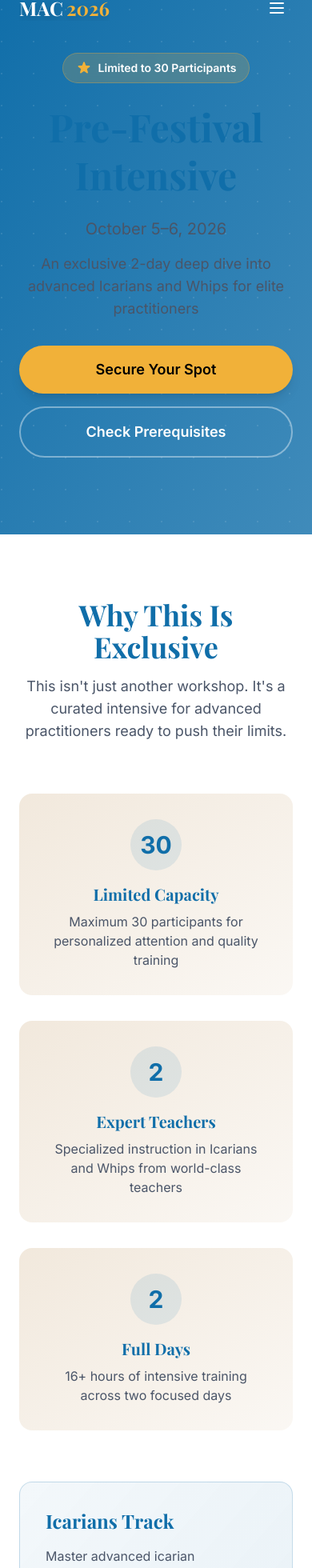
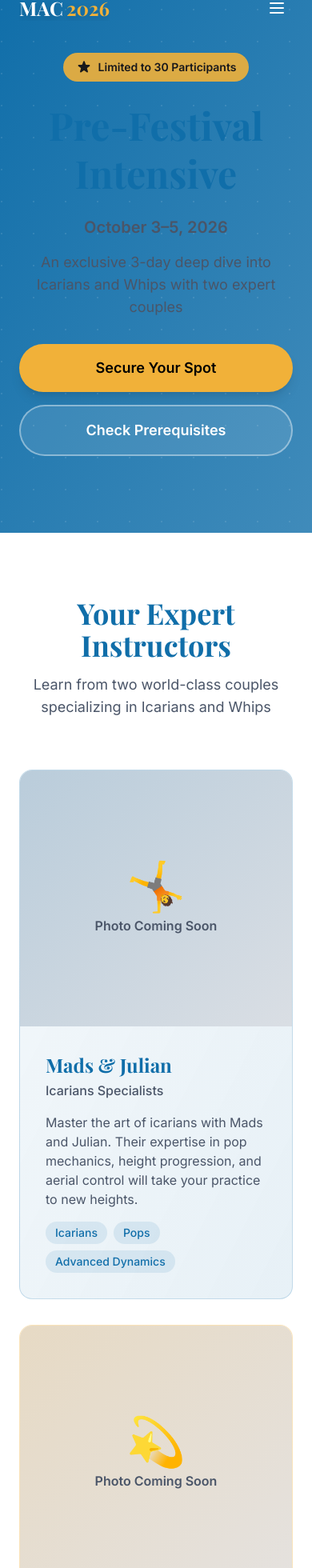
Before and after one commit to GloryFlory/mac-website, a Next.js app: page /pre-fest in a window 390 px wide. Shown: the part 30-1990 px from the top of the page at 80% size. Built offline with nearby package versions, Linux system fonts and the light colour scheme; a web font is replaced by a local one.

Commit message:
Enhance Pre-Fest page: update pricing dates, improve accommodation section, add Double Up Acro teachers

```diff
--- a/app/pre-fest/page.tsx
+++ b/app/pre-fest/page.tsx
@@ -1,10 +1,11 @@
 import type { Metadata } from 'next';
 import Button from '../components/Button';
 import Reveal from '../components/Reveal';
+import Image from 'next/image';
 
 export const metadata: Metadata = {
   title: "Pre-Festival Intensive 2026 | MAC",
-  description: "An exclusive 2-day intensive focusing on Icarians and Whips before MAC 2026. Limited to 30 advanced practitioners. Oct 5-6, 2026.",
+  description: "An exclusive 3-day intensive focusing on Icarians and Whips before MAC 2026. Limited to 30 intermediate/advanced practitioners. Oct 3-5, 2026.",
   robots: {
     index: false,
     follow: false,
@@ -27,11 +28,11 @@ export default function PreFestPage() {
         <div className="max-w-4xl mx-auto text-center relative z-10">
           <Reveal>
             {/* Exclusive Badge */}
-            <div className="inline-flex items-center gap-2 px-4 py-2 bg-brand-sun/20 backdrop-blur-sm rounded-full mb-6 border border-brand-sun/30">
-              <svg className="w-5 h-5 text-brand-sun" fill="currentColor" viewBox="0 0 20 20">
+            <div className="inline-flex items-center gap-2 px-4 py-2 bg-brand-sun/90 backdrop-blur-sm rounded-full mb-6">
+              <svg className="w-5 h-5 text-zinc-900" fill="currentColor" viewBox="0 0 20 20">
                 <path d="M9.049 2.927c.3-.921 1.603-.921 1.902 0l1.07 3.292a1 1 0 00.95.69h3.462c.969 0 1.371 1.24.588 1.81l-2.8 2.034a1 1 0 00-.364 1.118l1.07 3.292c.3.921-.755 1.688-1.54 1.118l-2.8-2.034a1 1 0 00-1.175 0l-2.8 2.034c-.784.57-1.838-.197-1.539-1.118l1.07-3.292a1 1 0 00-.364-1.118L2.98 8.72c-.783-.57-.38-1.81.588-1.81h3.461a1 1 0 00.951-.69l1.07-3.292z" />
               </svg>
-              <span className="text-white font-semibold text-sm">Limited to 30 Participants</span>
+              <span className="text-zinc-900 font-semibold text-sm">Limited to 30 Participants</span>
             </div>
           </Reveal>
 
@@ -42,11 +43,11 @@ export default function PreFestPage() {
           </Reveal>
 
           <Reveal delay={0.2}>
-            <p className="text-xl sm:text-2xl text-white/90 mb-4">
-              October 5–6, 2026
+            <p className="text-xl sm:text-2xl text-brand-sun font-semibold mb-4">
+              October 3–5, 2026
             </p>
-            <p className="text-lg sm:text-xl text-white/80 max-w-2xl mx-auto mb-8">
-              An exclusive 2-day deep dive into advanced Icarians and Whips for elite practitioners
+            <p className="text-lg sm:text-xl text-white/90 max-w-2xl mx-auto mb-8">
+              An exclusive 3-day deep dive into Icarians and Whips with two expert couples
             </p>
           </Reveal>
 
@@ -63,7 +64,7 @@ export default function PreFestPage() {
                 href="#prerequisites"
                 variant="secondary"
                 size="lg"
-                className="text-white border-white/40 hover:bg-white/10"
+                className="bg-white/10 text-white border-white/40 hover:bg-white/20"
               >
                 Check Prerequisites
               </Button>
@@ -72,109 +73,76 @@ export default function PreFestPage() {
         </div>
       </section>
 
-      {/* What Makes This Special */}
+      {/* Teachers Section - RIGHT AFTER HERO */}
       <section className="py-20 sm:py-24 px-6 bg-white">
         <div className="max-w-6xl mx-auto">
           <Reveal>
             <div className="text-center mb-16">
               <h2 className="font-serif text-4xl sm:text-5xl font-bold text-brand-sea mb-4">
-                Why This Is Exclusive
+                Your Expert Instructors
               </h2>
               <p className="text-lg text-zinc-600 max-w-2xl mx-auto">
-                This isn't just another workshop. It's a curated intensive for advanced practitioners ready to push their limits.
+                Learn from two world-class couples specializing in Icarians and Whips
               </p>
             </div>
           </Reveal>
 
-          <div className="grid md:grid-cols-3 gap-8 mb-16">
+          <div className="grid md:grid-cols-2 gap-8 lg:gap-12">
+            {/* Mads & Julian - Icarians */}
             <Reveal delay={0.1}>
-              <div className="text-center p-8 bg-gradient-to-br from-brand-sand/30 to-brand-sand/10 rounded-2xl">
-                <div className="w-16 h-16 mx-auto mb-4 bg-brand-sea/10 rounded-full flex items-center justify-center">
-                  <span className="text-3xl font-bold text-brand-sea">30</span>
+              <div className="bg-gradient-to-br from-brand-sea/5 to-brand-sea/10 rounded-2xl overflow-hidden border border-brand-sea/20">
+                <div className="relative h-80 bg-zinc-200">
+                  {/* Placeholder for teacher photo */}
+                  <div className="absolute inset-0 flex items-center justify-center bg-gradient-to-br from-brand-sea/20 to-brand-sea/5">
+                    <div className="text-center">
+                      <div className="text-6xl mb-2">🤸</div>
+                      <p className="text-brand-sea font-semibold">Photo Coming Soon</p>
+                    </div>
+                  </div>
                 </div>
-                <h3 className="text-xl font-bold text-brand-sea mb-2">Limited Capacity</h3>
-                <p className="text-zinc-600">Maximum 30 participants for personalized attention and quality training</p>
+                <div className="p-8">
+                  <div className="mb-4">
+                    <h3 className="text-2xl font-bold text-brand-sea mb-1">Mads & Julian</h3>
+                    <p className="text-brand-sea/70 font-medium">Icarians Specialists</p>
+                  </div>
+                  <p className="text-zinc-700 mb-4">
+                    Master the art of icarians with Mads and Julian. Their expertise in pop mechanics, height progression, and aerial control will take your practice to new heights.
+                  </p>
+                  <div className="flex flex-wrap gap-2">
+                    <span className="px-3 py-1 bg-brand-sea/10 text-brand-sea text-sm rounded-full font-medium">Icarians</span>
+                    <span className="px-3 py-1 bg-brand-sea/10 text-brand-sea text-sm rounded-full font-medium">Pops</span>
+                    <span className="px-3 py-1 bg-brand-sea/10 text-brand-sea text-sm rounded-full font-medium">Advanced Dynamics</span>
+                  </div>
+                </div>
               </div>
             </Reveal>
 
+            {/* Duo Liquen - Whips */}
             <Reveal delay={0.2}>
-              <div className="text-center p-8 bg-gradient-to-br from-brand-sand/30 to-brand-sand/10 rounded-2xl">
-                <div className="w-16 h-16 mx-auto mb-4 bg-brand-sea/10 rounded-full flex items-center justify-center">
-                  <span className="text-3xl font-bold text-brand-sea">2</span>
+              <div className="bg-gradient-to-br from-brand-sun/5 to-brand-sun/10 rounded-2xl overflow-hidden border border-brand-sun/30">
+                <div className="relative h-80 bg-zinc-200">
+                  {/* Placeholder for teacher photo */}
+                  <div className="absolute inset-0 flex items-center justify-center bg-gradient-to-br from-brand-sun/20 to-brand-sun/5">
+                    <div className="text-center">
+                      <div className="text-6xl mb-2">💫</div>
+                      <p className="text-brand-sea font-semibold">Photo Coming Soon</p>
+                    </div>
+                  </div>
                 </div>
-                <h3 className="text-xl font-bold text-brand-sea mb-2">Expert Teachers</h3>
-                <p className="text-zinc-600">Specialized instruction in Icarians and Whips from world-class teachers</p>
-              </div>
-            </Reveal>
-
-            <Reveal delay={0.3}>
-              <div className="text-center p-8 bg-gradient-to-br from-brand-sand/30 to-brand-sand/10 rounded-2xl">
-                <div className="w-16 h-16 mx-auto mb-4 bg-brand-sea/10 rounded-full flex items-center justify-center">
-                  <span className="text-3xl font-bold text-brand-sea">2</span>
+                <div className="p-8">
+                  <div className="mb-4">
+                    <h3 className="text-2xl font-bold text-brand-sea mb-1">Pauli & Nacho</h3>
+                    <p className="text-brand-sea/70 font-medium">Duo Liquen • Whips & Whip-Pops</p>
+                  </div>
+                  <p className="text-zinc-700 mb-4">
+                    Dive deep into whips and whip-pops with Duo Liquen. Their refined technique and creative approach will elevate your dynamic skills and flow.
+                  </p>
+                  <div className="flex flex-wrap gap-2">
+                    <span className="px-3 py-1 bg-brand-sun/20 text-brand-sea text-sm rounded-full font-medium">Whips</span>
+                    <span className="px-3 py-1 bg-brand-sun/20 text-brand-sea text-sm rounded-full font-medium">Whip-Pops</span>
+                    <span className="px-3 py-1 bg-brand-sun/20 text-brand-sea text-sm rounded-full font-medium">Flow</span>
+                  </div>
                 </div>
-                <h3 className="text-xl font-bold text-brand-sea mb-2">Full Days</h3>
-                <p className="text-zinc-600">16+ hours of intensive training across two focused days</p>
-              </div>
-            </Reveal>
-          </div>
-
-          {/* Focus Areas */}
-          <div className="grid md:grid-cols-2 gap-8">
-            <Reveal delay={0.1}>
-              <div className="bg-gradient-to-br from-brand-sea/5 to-brand-sea/10 p-8 rounded-2xl border border-brand-sea/20">
-                <h3 className="text-2xl font-bold text-brand-sea mb-4">Icarians Track</h3>
-                <p className="text-zinc-700 mb-4">
-                  Master advanced icarian techniques, refine your pop mechanics, and explore creative sequences with precision coaching.
-                </p>
-                <ul className="space-y-2 text-zinc-600">
-                  <li className="flex items-start gap-2">
-                    <svg className="w-5 h-5 text-brand-sea mt-0.5 flex-shrink-0" fill="currentColor" viewBox="0 0 20 20">
-                      <path fillRule="evenodd" d="M10 18a8 8 0 100-16 8 8 0 000 16zm3.707-9.293a1 1 0 00-1.414-1.414L9 10.586 7.707 9.293a1 1 0 00-1.414 1.414l2 2a1 1 0 001.414 0l4-4z" clipRule="evenodd" />
-                    </svg>
-                    <span>Advanced pop mechanics and catch techniques</span>
-                  </li>
-                  <li className="flex items-start gap-2">
-                    <svg className="w-5 h-5 text-brand-sea mt-0.5 flex-shrink-0" fill="currentColor" viewBox="0 0 20 20">
-                      <path fillRule="evenodd" d="M10 18a8 8 0 100-16 8 8 0 000 16zm3.707-9.293a1 1 0 00-1.414-1.414L9 10.586 7.707 9.293a1 1 0 00-1.414 1.414l2 2a1 1 0 001.414 0l4-4z" clipRule="evenodd" />
-                    </svg>
-                    <span>Complex transitions and sequence building</span>
-                  </li>
-                  <li className="flex items-start gap-2">
-                    <svg className="w-5 h-5 text-brand-sea mt-0.5 flex-shrink-0" fill="currentColor" viewBox="0 0 20 20">
-                      <path fillRule="evenodd" d="M10 18a8 8 0 100-16 8 8 0 000 16zm3.707-9.293a1 1 0 00-1.414-1.414L9 10.586 7.707 9.293a1 1 0 00-1.414 1.414l2 2a1 1 0 001.414 0l4-4z" clipRule="evenodd" />
-                    </svg>
-                    <span>Height progression and aerial control</span>
-                  </li>
-                </ul>
-              </div>
-            </Reveal>
-
-            <Reveal delay={0.2}>
-              <div className="bg-gradient-to-br from-brand-sun/5 to-brand-sun/10 p-8 rounded-2xl border border-brand-sun/30">
-                <h3 className="text-2xl font-bold text-brand-sea mb-4">Whips & Whip-Pops Track</h3>
-                <p className="text-zinc-700 mb-4">
-                  Perfect your whip technique, explore creative whip-pop combinations, and build dynamic sequences with fluidity.
-                </p>
-                <ul className="space-y-2 text-zinc-600">
-                  <li className="flex items-start gap-2">
-                    <svg className="w-5 h-5 text-brand-sea mt-0.5 flex-shrink-0" fill="currentColor" viewBox="0 0 20 20">
-                      <path fillRule="evenodd" d="M10 18a8 8 0 100-16 8 8 0 000 16zm3.707-9.293a1 1 0 00-1.414-1.414L9 10.586 7.707 9.293a1 1 0 00-1.414 1.414l2 2a1 1 0 001.414 0l4-4z" clipRule="evenodd" />
-                    </svg>
-                    <span>Biomechanics of effective whipping</span>
-                  </li>
-                  <li className="flex items-start gap-2">
-                    <svg className="w-5 h-5 text-brand-sea mt-0.5 flex-shrink-0" fill="currentColor" viewBox="0 0 20 20">
-                      <path fillRule="evenodd" d="M10 18a8 8 0 100-16 8 8 0 000 16zm3.707-9.293a1 1 0 00-1.414-1.414L9 10.586 7.707 9.293a1 1 0 00-1.414 1.414l2 2a1 1 0 001.414 0l4-4z" clipRule="evenodd" />
-                    </svg>
-                    <span>Creative whip-pop combinations and flows</span>
-                  </li>
-                  <li className="flex items-start gap-2">
-                    <svg className="w-5 h-5 text-brand-sea mt-0.5 flex-shrink-0" fill="currentColor" viewBox="0 0 20 20">
-                      <path fillRule="evenodd" d="M10 18a8 8 0 100-16 8 8 0 000 16zm3.707-9.293a1 1 0 00-1.414-1.414L9 10.586 7.707 9.293a1 1 0 00-1.414 1.414l2 2a1 1 0 001.414 0l4-4z" clipRule="evenodd" />
-                    </svg>
-                    <span>Advanced variations and stylistic elements</span>
-                  </li>
-                </ul>
               </div>
             </Reveal>
           </div>
@@ -190,7 +158,7 @@ export default function PreFestPage() {
                 Prerequisites
               </h2>
               <p className="text-lg text-zinc-600 max-w-2xl mx-auto">
-                This intensive is designed for advanced practitioners. Please ensure you meet these requirements before registering.
+                This intensive is designed for intermediate/advanced practitioners. Please ensure you meet these requirements before registering.
               </p>
             </div>
           </Reveal>
@@ -281,12 +249,86 @@ export default function PreFestPage() {
 
       {/* Accommodation & Logistics */}
       <section className="py-20 sm:py-24 px-6 bg-white">
-        <div className="max-w-4xl mx-auto">
+        <div className="max-w-6xl mx-auto">
           <Reveal>
             <div className="text-center mb-12">
               <h2 className="font-serif text-4xl sm:text-5xl font-bold text-brand-sea mb-4">
-                Accommodation & Logistics
+                Accommodation & Venue
               </h2>
+              <p className="text-lg text-zinc-600 max-w-2xl mx-auto">
+                Stay at Malta's premier 4-star resort with everything included
+              </p>
+            </div>
+          </Reveal>
+
+          {/* Hotel Highlight */}
+          <Reveal delay={0.1}>
+            <div className="bg-gradient-to-br from-brand-sand/20 to-brand-sand/10 rounded-2xl p-8 mb-8 border-2 border-brand-sand/30">
+              <div className="grid md:grid-cols-2 gap-8 items-center">
+                <div>
+                  <div className="inline-flex items-center gap-2 px-4 py-2 bg-brand-sun/10 rounded-full mb-4">
+                    <svg className="w-5 h-5 text-brand-sea" fill="currentColor" viewBox="0 0 20 20">
+                      <path d="M9.049 2.927c.3-.921 1.603-.921 1.902 0l1.07 3.292a1 1 0 00.95.69h3.462c.969 0 1.371 1.24.588 1.81l-2.8 2.034a1 1 0 00-.364 1.118l1.07 3.292c.3.921-.755 1.688-1.54 1.118l-2.8-2.034a1 1 0 00-1.175 0l-2.8 2.034c-.784.57-1.838-.197-1.539-1.118l1.07-3.292a1 1 0 00-.364-1.118L2.98 8.72c-.783-.57-.38-1.81.588-1.81h3.461a1 1 0 00.951-.69l1.07-3.292z" />
+                    </svg>
+                    <span className="text-brand-sea font-semibold">4-Star Luxury Resort</span>
+                  </div>
+
+                  <h3 className="font-serif text-3xl font-bold text-brand-sea mb-4">
+                    Riviera Spa Hotel
+                  </h3>
+
+                  <p className="text-zinc-600 mb-6 leading-relaxed">
+                    Your accommodation and meals are <strong>fully included</strong> at Malta's premier 4-star resort. Immerse yourself in luxury with spa facilities, pools, stunning Mediterranean views, and world-class amenities.
+                  </p>
+
+                  <ul className="space-y-3">
+                    <li className="flex items-start gap-2">
+                      <svg className="w-5 h-5 text-brand-sea mt-0.5 flex-shrink-0" fill="currentColor" viewBox="0 0 20 20">
+                        <path fillRule="evenodd" d="M10 18a8 8 0 100-16 8 8 0 000 16zm3.707-9.293a1 1 0 00-1.414-1.414L9 10.586 7.707 9.293a1 1 0 00-1.414 1.414l2 2a1 1 0 001.414 0l4-4z" clipRule="evenodd" />
+                      </svg>
+                      <span className="text-zinc-700">Modern rooms with sea views</span>
+                    </li>
+                    <li className="flex items-start gap-2">
+                      <svg className="w-5 h-5 text-brand-sea mt-0.5 flex-shrink-0" fill="currentColor" viewBox="0 0 20 20">
+                        <path fillRule="evenodd" d="M10 18a8 8 0 100-16 8 8 0 000 16zm3.707-9.293a1 1 0 00-1.414-1.414L9 10.586 7.707 9.293a1 1 0 00-1.414 1.414l2 2a1 1 0 001.414 0l4-4z" clipRule="evenodd" />
+                      </svg>
+                      <span className="text-zinc-700">Full-service spa & wellness center</span>
+                    </li>
+                    <li className="flex items-start gap-2">
+                      <svg className="w-5 h-5 text-brand-sea mt-0.5 flex-shrink-0" fill="currentColor" viewBox="0 0 20 20">
+                        <path fillRule="evenodd" d="M10 18a8 8 0 100-16 8 8 0 000 16zm3.707-9.293a1 1 0 00-1.414-1.414L9 10.586 7.707 9.293a1 1 0 00-1.414 1.414l2 2a1 1 0 001.414 0l4-4z" clipRule="evenodd" />
+                      </svg>
+                      <span className="text-zinc-700">Indoor & outdoor pools</span>
+                    </li>
+                    <li className="flex items-start gap-2">
+                      <svg className="w-5 h-5 text-brand-sea mt-0.5 flex-shrink-0" fill="currentColor" viewBox="0 0 20 20">
+                        <path fillRule="evenodd" d="M10 18a8 8 0 100-16 8 8 0 000 16zm3.707-9.293a1 1 0 00-1.414-1.414L9 10.586 7.707 9.293a1 1 0 00-1.414 1.414l2 2a1 1 0 001.414 0l4-4z" clipRule="evenodd" />
+                      </svg>
+                      <span className="text-zinc-700">All meals included with buffet dining</span>
+                    </li>
+                  </ul>
+                </div>
+
+                <div className="relative h-[400px] rounded-xl overflow-hidden">
+                  <Image
+                    src="/hotel/hotel.png"
+                    alt="Riviera Spa Hotel - Luxury 4-Star Resort"
+                    fill
+                    sizes="(max-width: 768px) 100vw, 50vw"
+                    className="object-cover"
+                  />
+                </div>
+              </div>
+
+              <div className="mt-8 pt-8 border-t border-brand-sand/30 text-center">
+                <Button
+                  href="/venue"
+                  variant="secondary"
+                  size="lg"
+                >
+                  Explore the Hotel
+                </Button>
+              </div>
             </div>
           </Reveal>
 
@@ -300,7 +342,7 @@ export default function PreFestPage() {
                 </div>
                 <h3 className="text-xl font-bold text-brand-sea mb-3">Bridging Accommodation</h3>
                 <p className="text-zinc-600 mb-4">
-                  Attending both Pre-Fest and MAC? You can bridge your stay at the Riviera Hotel & Spa from Oct 5-11 (subject to availability).
+                  Attending both Pre-Fest and MAC? You can bridge your stay at the Riviera Hotel & Spa from Oct 3-11 (subject to availability).
                 </p>
                 <p className="text-sm text-zinc-500">
                   Book early to secure your extended dates at the same venue.
@@ -346,15 +388,15 @@ export default function PreFestPage() {
           <div className="grid md:grid-cols-2 gap-8 mb-12">
             {/* Pre-Fest Only */}
             <Reveal delay={0.1}>
-              <div className="bg-white rounded-2xl shadow-xl border-2 border-brand-sea/20 p-8 relative">
+              <div className="bg-white rounded-2xl shadow-xl border-2 border-brand-sea/20 p-8 relative flex flex-col">
                 <div className="text-center mb-6">
                   <h3 className="text-2xl font-bold text-brand-sea mb-2">Pre-Festival Only</h3>
-                  <p className="text-zinc-600 text-sm">Intensive training Oct 5-6</p>
+                  <p className="text-zinc-600 text-sm">Intensive training Oct 3-5</p>
                 </div>
 
                 <div className="text-center mb-6">
                   <div className="text-5xl font-bold text-brand-sea mb-2">€429</div>
-                  <p className="text-sm text-zinc-500">2-day intensive</p>
+                  <p className="text-sm text-zinc-500">3-day intensive</p>
                 </div>
 
                 <ul className="space-y-3 mb-8">
@@ -362,7 +404,7 @@ export default function PreFestPage() {
                     <svg className="w-5 h-5 text-brand-sea mt-0.5 flex-shrink-0" fill="currentColor" viewBox="0 0 20 20">
                       <path fillRule="evenodd" d="M10 18a8 8 0 100-16 8 8 0 000 16zm3.707-9.293a1 1 0 00-1.414-1.414L9 10.586 7.707 9.293a1 1 0 00-1.414 1.414l2 2a1 1 0 001.414 0l4-4z" clipRule="evenodd" />
                     </svg>
-                    <span className="text-zinc-700">16+ hours of training</span>
+                    <span className="text-zinc-700">3 days of intensive training</span>
                   </li>
                   <li className="flex items-start gap-2">
                     <svg className="w-5 h-5 text-brand-sea mt-0.5 flex-shrink-0" fill="currentColor" viewBox="0 0 20 20">
@@ -409,7 +451,7 @@ export default function PreFestPage() {
 
             {/* Pre-Fest + MAC Bundle */}
             <Reveal delay={0.2}>
-              <div className="bg-gradient-to-br from-brand-sea to-brand-sea/90 rounded-2xl shadow-xl border-2 border-brand-sun p-8 relative overflow-hidden">
+              <div className="bg-gradient-to-br from-brand-sea to-brand-sea/90 rounded-2xl shadow-xl border-2 border-brand-sun p-8 relative overflow-hidden flex flex-col">
                 {/* Best Value Badge */}
                 <div className="absolute top-4 right-4 bg-brand-sun text-zinc-900 text-xs font-bold px-3 py-1 rounded-full">
                   SAVE €50
@@ -417,7 +459,7 @@ export default function PreFestPage() {
 
                 <div className="text-center mb-6">
                   <h3 className="text-2xl font-bold text-white mb-2">Pre-Fest + MAC Bundle</h3>
-                  <p className="text-white/80 text-sm">Complete experience Oct 5-11</p>
+                  <p className="text-brand-sun font-semibold text-sm">Complete experience Oct 3-11</p>
                 </div>
 
                 <div className="text-center mb-6">
@@ -526,7 +568,7 @@ export default function PreFestPage() {
                   </svg>
                 </summary>
                 <p className="mt-4 text-zinc-600">
-                  Yes! Accommodation and food are included in the Pre-Fest price at the Riviera Hotel & Spa. If you're attending both Pre-Fest and MAC 2026, you can bridge your stay from Oct 5-11 (subject to availability).
+                  Yes! Accommodation and food are included in the Pre-Fest price at the Riviera Hotel & Spa. If you're attending both Pre-Fest and MAC 2026, you can bridge your stay from Oct 3-11 (subject to availability).
                 </p>
               </details>
             </Reveal>
```
Also changed, not shown: app/components/TeachersPreview.tsx (+11 -1 lines), app/teachers/page.tsx (+12 -1 lines), public/teachers/Lloydie and Flo/3.png (added), 1 other file (tests, documents, lock files or other folders).
